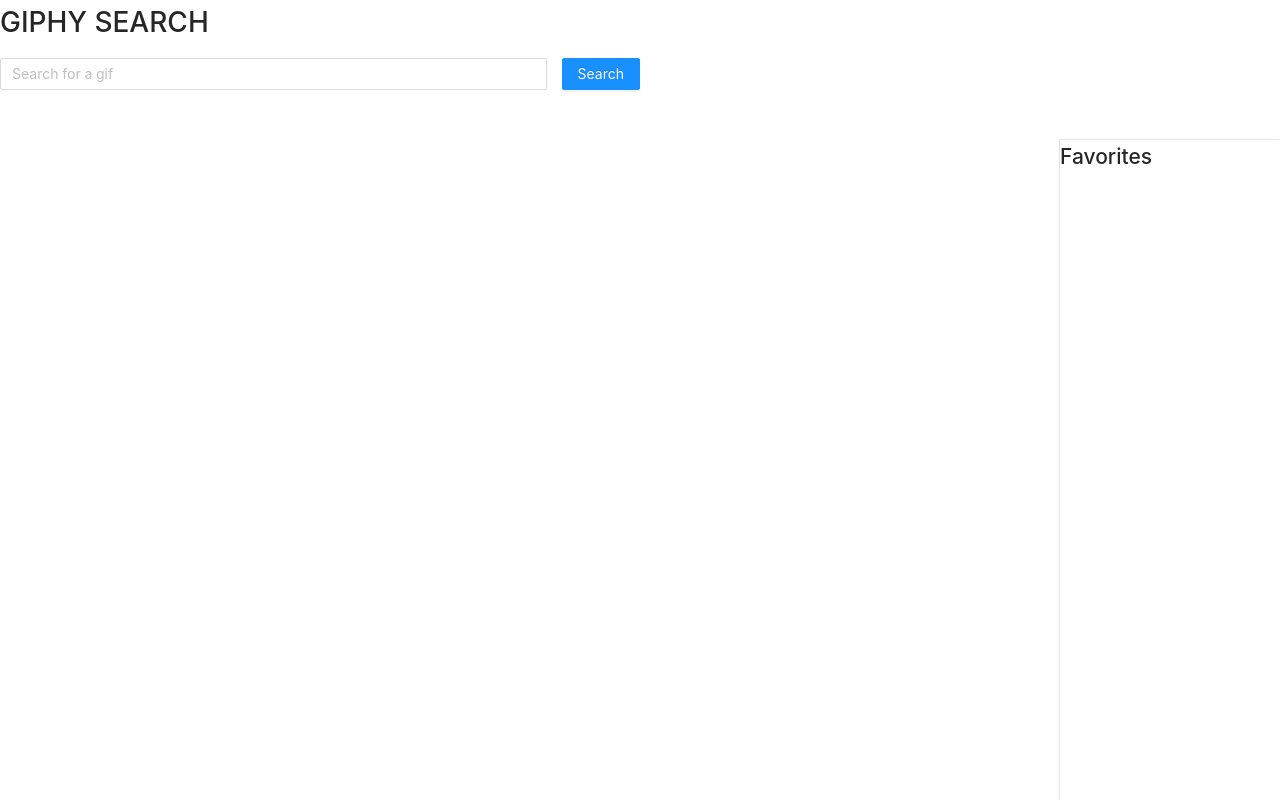
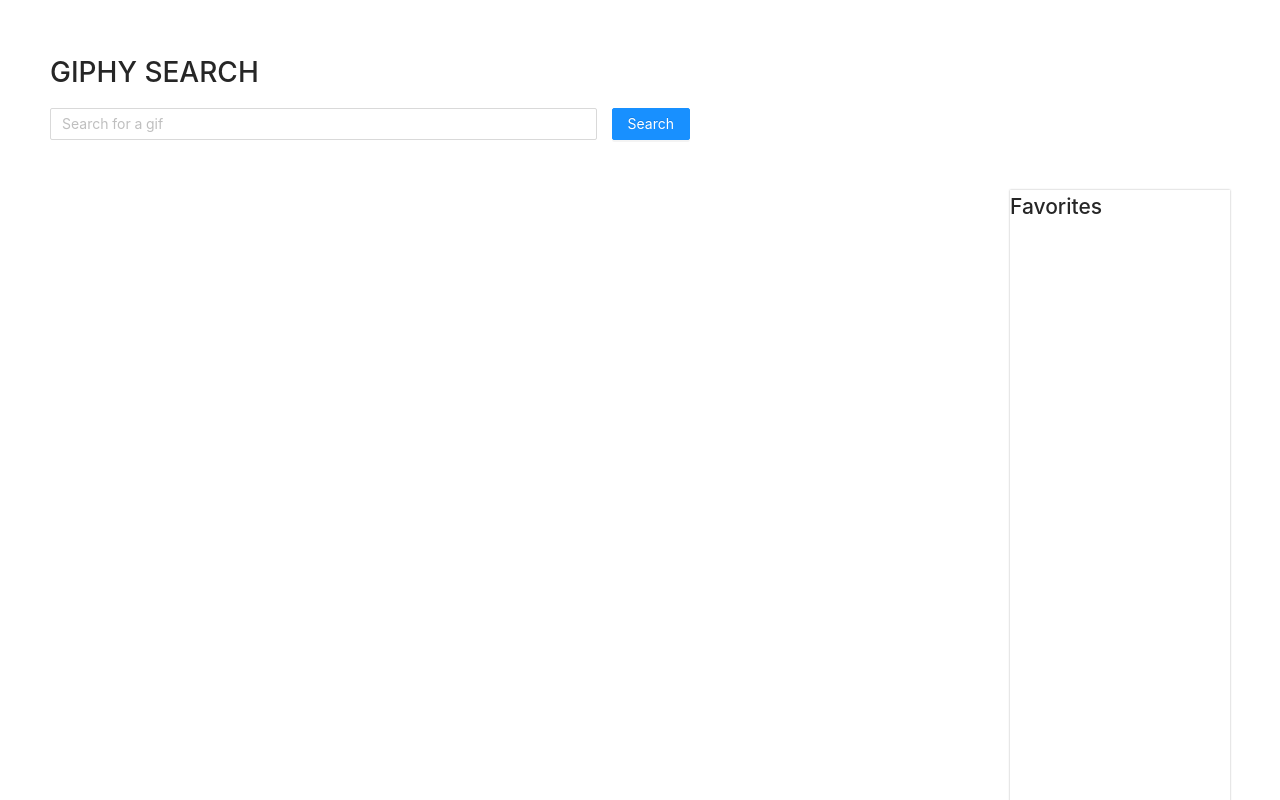
Before and after one commit to douglas-mason/giphy-search, a React (Create React App) app: page / in a window 1280 px wide. Shown: the top 800 px of the page. Built offline with nearby package versions, Linux system fonts and the light colour scheme.

Commit message:
feat: render items in list based on what's favorited

```diff
--- a/src/App.css
+++ b/src/App.css
@@ -1,4 +1,8 @@
 @import '~antd/dist/antd.css';
+
+.App {
+  padding: 50px;
+}
 
 button {
   padding: 0;
--- a/src/image-search/image-list/image-list.component.tsx
+++ b/src/image-search/image-list/image-list.component.tsx
@@ -2,6 +2,7 @@
 import { ImageCard } from '../../_shared/components/image-card/image-card.component';
 import { useFavorites } from '../../_shared/contexts/useFavorites';
 import { GiphyImage } from '../../_shared/types/image.type';
+import { imageListStyles } from './image-list.styles';
 
 export interface ImageListProps {
   images: GiphyImage[];
@@ -9,12 +10,15 @@
 }
 
 export const ImageList: React.FC<ImageListProps> = ({ images, category }) => {
-  const { add } = useFavorites();
+  const { favorites, add } = useFavorites();
   const handleOnFavoriteClick = (image: GiphyImage) => {
     add(image, category);
   };
   const renderImages = () => {
-    return images.map((image) => (
+    const itemsToHide = favorites.get(category) || [];
+    return images
+      .filter((image) => !itemsToHide.find((i) => i.url === image.url))
+      .map((image) => (
         <ImageCard
           url={image.url}
           alt={image.description}
@@ -23,5 +27,5 @@
       ));
   };
 
-  return <section>{renderImages()}</section>;
+  return <section className={imageListStyles}>{renderImages()}</section>;
 };
--- /dev/null
+++ b/src/image-search/image-list/image-list.styles.ts
@@ -0,0 +1,9 @@
+import { css } from '@emotion/css';
+
+export const imageListStyles = css({
+  display: 'grid',
+  gridTemplateColumns: '1fr 1fr 1fr 1fr',
+  gridTemplateRows: 225,
+  gridColumnGap: 15,
+  gridRowGap: 15,
+});
--- a/src/image-search/image-search.page.tsx
+++ b/src/image-search/image-search.page.tsx
@@ -2,6 +2,11 @@
 import { GiphyImage } from '../_shared/types/image.type';
 import { FavoritesList } from './favorties-list/favorites-list.component';
 import { ImageList } from './image-list/image-list.component';
+import {
+  favoriteListContainerStyles,
+  imageListContainerStyles,
+  imageSearchPageStyles,
+} from './image-search.styles';
 import { SearchForm } from './search-form/search-form.component';
 
 export const ImageSearchPage = () => {
@@ -20,9 +25,13 @@
   return (
     <section>
       <SearchForm onSubmit={handleOnSubmit} onReset={handleOnReset} />
-      <section style={{ display: 'flex', justifyContent: 'space-between' }}>
-        <ImageList images={searchResults} category={query} />
-        <FavoritesList />
+      <section className={imageSearchPageStyles}>
+        <div className={imageListContainerStyles}>
+          <ImageList images={searchResults} category={query} />
+        </div>
+        <div className={favoriteListContainerStyles}>
+          <FavoritesList />
+        </div>
       </section>
     </section>
   );
--- /dev/null
+++ b/src/image-search/image-search.styles.ts
@@ -0,0 +1,13 @@
+import { css } from '@emotion/css';
+
+export const imageSearchPageStyles = css({
+  display: 'flex',
+  justifyContent: 'space-between',
+  flexWrap: 'wrap',
+});
+
+export const imageListContainerStyles = css({
+  flexGrow: 2,
+});
+
+export const favoriteListContainerStyles = css({});
```
Also changed, not shown: 2 other files (tests, documents, lock files or other folders). Lines whose indentation alone changed are shown as unchanged.
